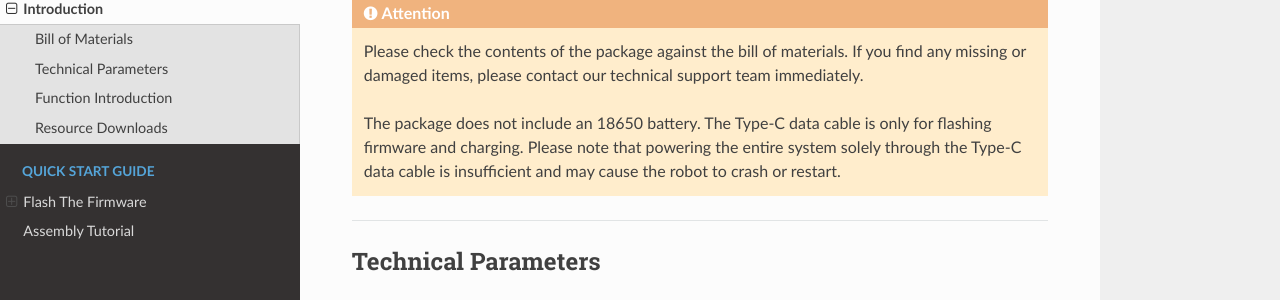
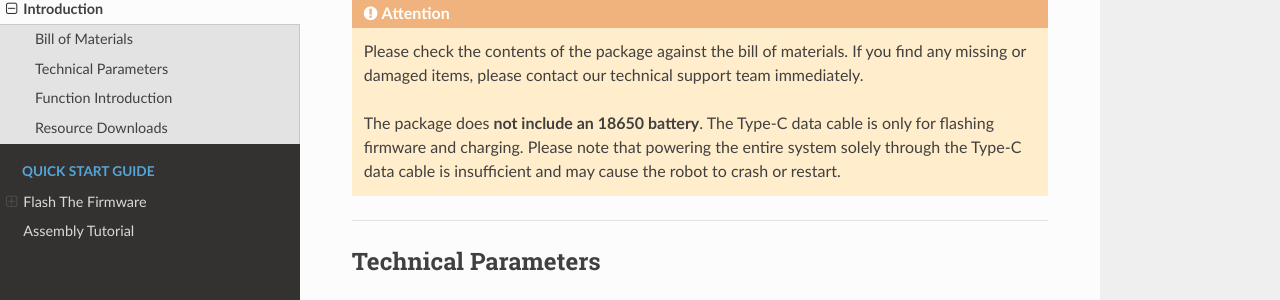
Before and after one commit to lafvintech/LAFVIN-Desktop-AI-Gimbal-Robot, a Sphinx documentation site: the page built from docs/source/Introduction.rst, in a window 1280 px wide and 900 px high, scrolled down 1902 px. Shown: the part 144-444 px from the top of the window. Built offline with Sphinx 7.4.7 and the Read the Docs theme 3.1.0, drawn with Linux system fonts in a browser that asks for light colours.

```diff
--- a/docs/source/Introduction.rst
+++ b/docs/source/Introduction.rst
@@ -80,7 +80,7 @@ Bill of Materials
 
    Please check the contents of the package against the bill of materials. If you find any missing or damaged items, please contact our technical support team immediately.
 
-   The package does not include an 18650 battery. The Type-C data cable is only for flashing firmware and charging. Please note that powering the entire system solely through the Type-C data cable is insufficient and may cause the robot to crash or restart.
+   The package does **not include an 18650 battery**. The Type-C data cable is only for flashing firmware and charging. Please note that powering the entire system solely through the Type-C data cable is insufficient and may cause the robot to crash or restart.
 
 ----
 
```
